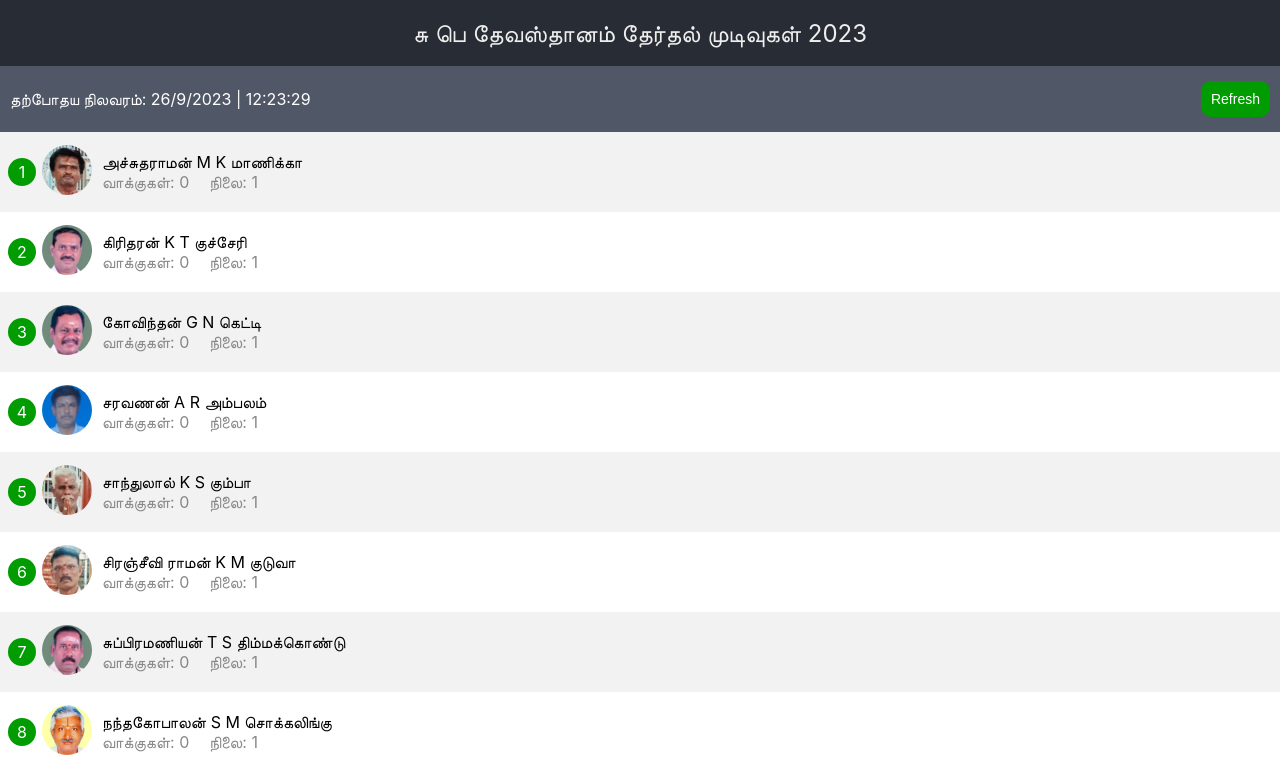
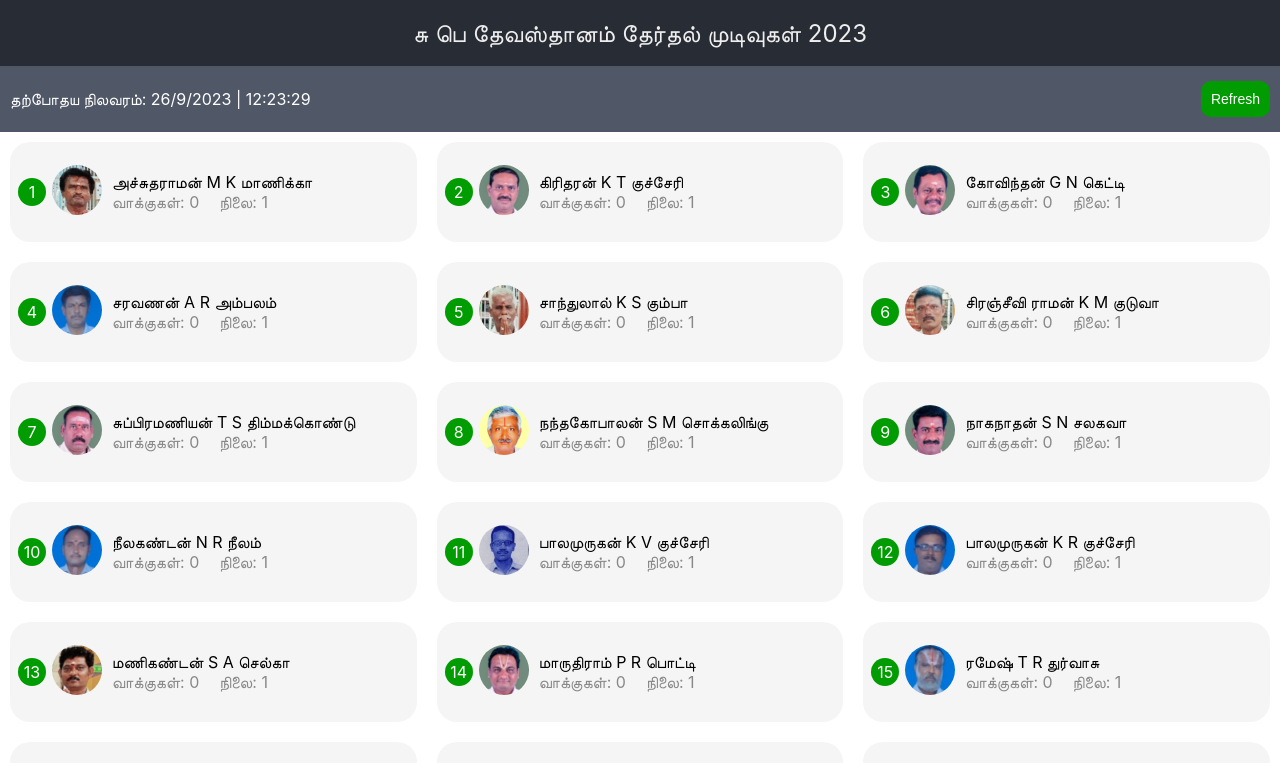
Before and after one commit to antandbuffalo/spd-election, a React (Create React App) app: page / in a window 1280 px wide. Shown: the top 763 px of the page. Built offline with nearby package versions, Linux system fonts and the light colour scheme.

Commit message:
added media query

```diff
--- a/public/index.html
+++ b/public/index.html
@@ -24,7 +24,7 @@
       work correctly both with client-side routing and a non-root public URL.
       Learn how to configure a non-root public URL by running `npm run build`.
     -->
-    <title>React App</title>
+    <title>SPD Election Results 2023</title>
   </head>
   <body>
     <noscript>You need to enable JavaScript to run this app.</noscript>
--- a/src/Home/index.js
+++ b/src/Home/index.js
@@ -14,8 +14,21 @@ const Home = () => {
       setUpdatedAt(data?.time);
     });
   };
+  const startTimer = () => {
+    //fetch data every 1 minute
+    const interval = setInterval(() => {
+      getData();
+    }, 60000);
+    // return the ref
+    return () => clearInterval(interval);
+  };
   useEffect(() => {
     getData();
+    // invoke the startTimer function and destory the interval
+    const clearFn = startTimer();
+    return () => {
+      clearFn();
+    }
   }, []);
   const refresh = () => {
     getData();
@@ -32,6 +45,7 @@ const Home = () => {
           Refresh
         </button>
       </div>
+      <div className="members-container">
         {membersByRank.map((member) => {
           return (
             <div className="members" key={member.name}>
@@ -52,6 +66,7 @@ const Home = () => {
           );
         })}
       </div>
+    </div>
   );
 };
 
--- a/src/Home/index.scss
+++ b/src/Home/index.scss
@@ -29,13 +29,16 @@
       }
     }
   }
+  .members-container {
+    // display: grid;
+    // grid-template-columns: repeat(auto-fit, minmax(380px, 1fr));
     > .members {
       display: flex;
-    min-height: 80px;
+      min-height: 100px;
       align-items: center;
-    &:nth-child(even) {
-      background-color: #f2f2f2;
-    }
+      margin: 10px;
+      border-radius: 20px;
+      background-color: #f5f5f5;
       .part1 {
         display: flex;
         align-items: center;
@@ -71,3 +74,15 @@
       }
     }
   }
+  @media (min-width: 1000px) {
+    .members-container {
+      display: grid;
+      grid-template-columns: repeat(auto-fit, minmax(400px, 1fr));
+      > .members {
+        background-color: #f5f5f5;
+        margin: 10px;
+        border-radius: 20px;
+      }
+    }
+  }
+}
```
Lines whose indentation alone changed are shown as unchanged.
